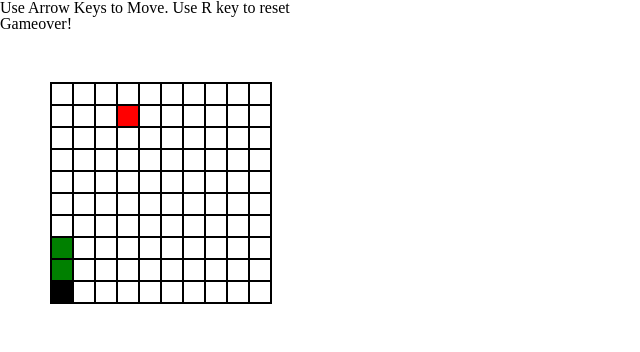
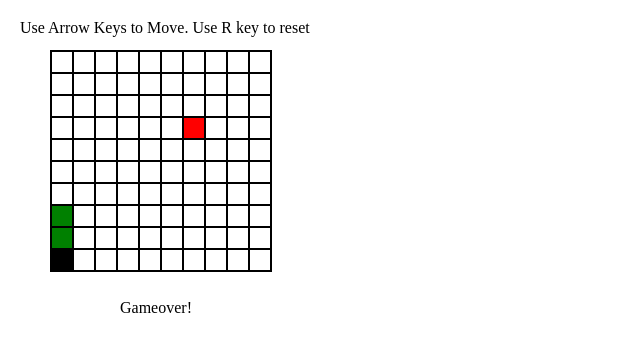
Before and after one commit to daleblarie/Snake-Game, a plain HTML site: page index.html in a window 1280 px wide. Shown: the whole page, without its empty margins (0-640 px from the left). Drawn offline with nearby package versions, Linux system fonts and the light colour scheme.

Commit message:
Made a few edits so it looks nicer

```diff
--- a/index.html
+++ b/index.html
@@ -5,7 +5,7 @@
     <link rel="stylesheet" href="styles.css">
     <meta charset="utf-8">
     <script src="https://ajax.googleapis.com/ajax/libs/jquery/3.2.1/jquery.min.js"></script>
-    <title>Snek.io</title>
+    <title>Snake Game</title>
   </head>
   <body>
     <div id="instructions"></div>
--- a/snake.js
+++ b/snake.js
@@ -129,8 +129,8 @@ Apple.prototype.draw = function draw() {
 // //////////////////////////////////////////////
 // //////////////////////////////////////////////
 function Grid() {
-  this.width = 5;
-  this.height = 5;
+  this.width = 10;
+  this.height = 10;
   this.snake = new Snake(this);
   this.addApple();
 }
--- a/styles.css
+++ b/styles.css
@@ -2,6 +2,19 @@
   border: black solid 1px;
   margin: 50px;
   display: inline-block;
+  position: absolute;
+}
+
+#instructions{
+  margin: 20px;
+  display: inline-block;
+  position: absolute;
+}
+
+#gameover{
+  padding: 300px 0;
+  position: absolute;
+  margin-left: 120px;
 }
 
 .cell {
```
